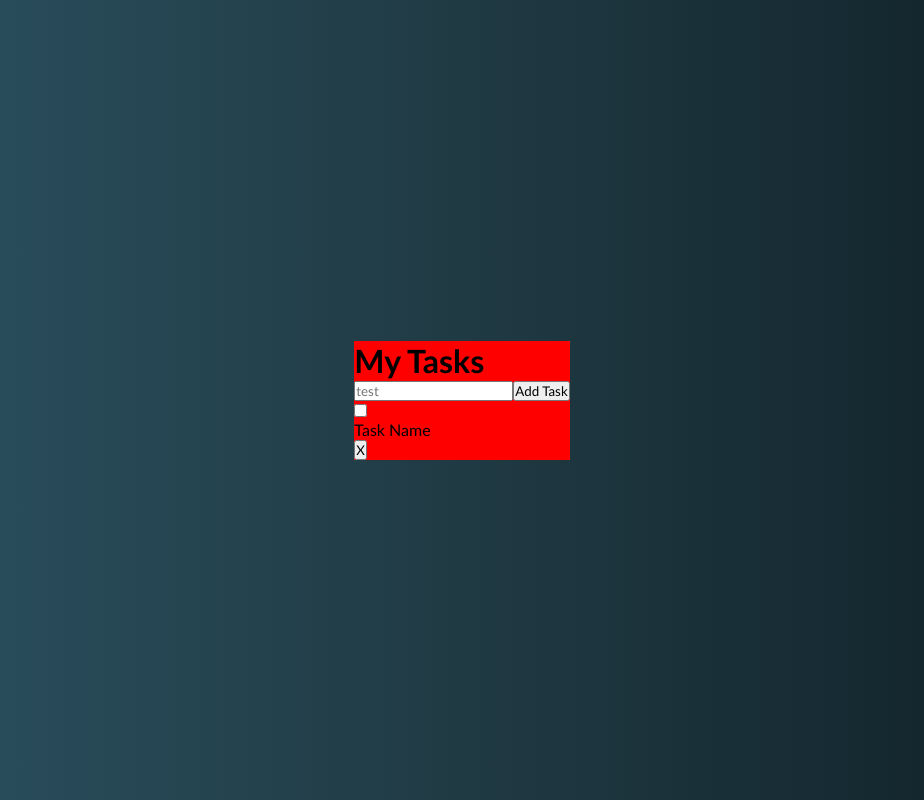
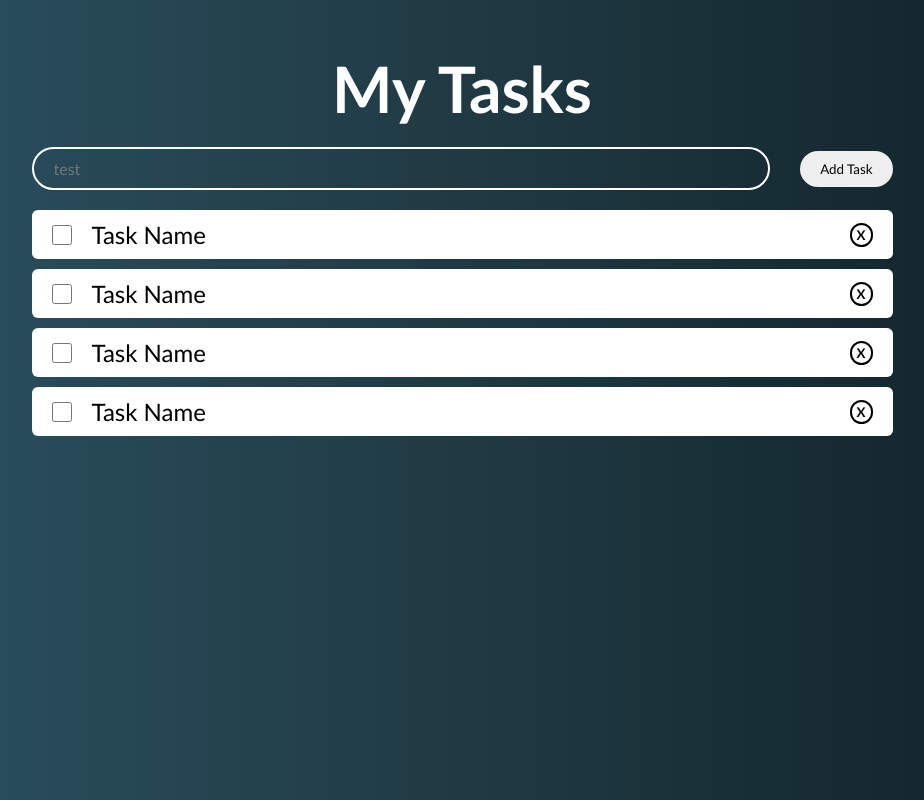
Before and after one commit to Chubina7/react_ToDoApp, a React (Create React App) app: page / in a window 1280 px wide. Shown: the whole page, without its empty margins (178-1102 px from the left). Built offline with nearby package versions, Linux system fonts and the light colour scheme.

Commit message:
structurised files and nests made

```diff
--- a/src/App.css
+++ b/src/App.css
@@ -1,3 +1,23 @@
-.app {
-  background-color: red;
+.mainContainer {
+  width: 100%;
+  display: flex;
+  justify-content: center;
+  align-items: center;
+  flex-direction: column;
+  gap: 20px;
 }
+@media screen and (min-width: 768px) {
+  .mainContainer {
+    max-width: 70%;
+    margin: 0 auto;
+  }
+}
+.heading {
+  color: white;
+  font-size: 64px;
+}
+@media screen and (max-width: 768px) {
+  .heading {
+    font-size: 32px;
+  }
+}
--- a/src/App.jsx
+++ b/src/App.jsx
@@ -1,22 +1,13 @@
-import './App.css';
+import "./App.css";
+import ListContainer from "./components/listContainer/ListContainer";
+import SearchBar from "./components/searchBar/SearchBar";
 
 export default function App() {
   return (
-    <div className="app">
-      <h1>My Tasks</h1>
-      <input type="text" placeholder='test' />
-      <button>Add Task</button>
-
-      <div>
-        <ul>
-          <li>
-            <input type="checkbox" name="done" />
-            <p>Task Name</p>
-            <button>X</button>
-          </li>
-        </ul>
-      </div>
-
+    <div className="mainContainer">
+      <h1 className="heading">My Tasks</h1>
+      <SearchBar />
+      <ListContainer />
     </div>
   );
 }
--- /dev/null
+++ b/src/components/listContainer/ListContainer.jsx
@@ -0,0 +1,16 @@
+import React from "react";
+import styles from "./listContainer.module.css";
+import ListItem from "../listItem/ListItem";
+
+export default function ListContainer() {
+  return (
+    <div className={styles.listContainer}>
+      <ul className={styles.listAllItems}>
+        <ListItem />
+        <ListItem />
+        <ListItem />
+        <ListItem />
+      </ul>
+    </div>
+  );
+}
--- /dev/null
+++ b/src/components/listContainer/listContainer.module.css
@@ -0,0 +1,12 @@
+.listContainer {
+  width: 100%;
+  height: fit-content;
+}
+
+.listAllItems {
+  display: flex;
+  justify-content: center;
+  align-items: center;
+  flex-direction: column;
+  gap: 10px;
+}
--- /dev/null
+++ b/src/components/listItem/ListItem.jsx
@@ -0,0 +1,17 @@
+import React from "react";
+import styles from "./ListItem.module.css";
+
+export default function ListItem() {
+  return (
+    <li className={styles.listItem}>
+      <div className={styles.listItemRightPart}>
+        <input
+          type="checkbox"
+          name="done"
+          className={styles.doneChekbox} />
+        <p className={styles.taskTitle}>Task Name</p>
+      </div>
+      <button className={styles.deleteBtn}>X</button>
+    </li>
+  );
+}
--- /dev/null
+++ b/src/components/listItem/ListItem.module.css
@@ -0,0 +1,32 @@
+.listItem {
+  width: 100%;
+  display: flex;
+  justify-content: space-between;
+  align-items: center;
+  border: none;
+  background-color: white;
+  padding: 10px 20px;
+  border-radius: 6px;
+}
+.listItemRightPart {
+  display: flex;
+  justify-content: center;
+  align-items: center;
+  gap: 20px;
+}
+.doneChekbox {
+  width: 20px;
+  height: 20px;
+}
+.taskTitle {
+  color: black;
+  font-size: 24px;
+}
+.deleteBtn {
+  background-color: transparent;
+  border: 2px solid black;
+  border-radius: 50px;
+  color: black;
+  font-weight: bold;
+  padding: 2px 5px;
+}
--- /dev/null
+++ b/src/components/searchBar/SearchBar.jsx
@@ -0,0 +1,11 @@
+import React from "react";
+import styles from "./SearchBar.module.css";
+
+export default function SearchBar() {
+  return (
+    <div className={styles.search}>
+      <input type="text" placeholder="test" className={styles.inputField} />
+      <button className={styles.inputBtn}>Add Task</button>
+    </div>
+  );
+}
--- /dev/null
+++ b/src/components/searchBar/SearchBar.module.css
@@ -0,0 +1,28 @@
+.search {
+  width: 100%;
+  display: flex;
+  justify-content: space-between;
+  align-items: center;
+  gap: 30px;
+}
+@media screen and (max-width: 768px) {
+  .search {
+    gap: 15px;
+  }
+}
+
+.inputField {
+  width: 100%;
+  padding: 10px 20px;
+  border: 2px solid white;
+  border-radius: 26px;
+  background-color: transparent;
+  font-size: 16px;
+}
+
+.inputBtn {
+  text-wrap: nowrap;
+  padding: 10px 20px;
+  border: none;
+  border-radius: 26px;
+}
--- a/src/index.css
+++ b/src/index.css
@@ -10,12 +10,7 @@ li {
 }
 
 body {
-  width: 100%;
-  height: 100vh;
-  display: flex;
-  justify-content: center;
-  align-items: center;
-  flex-direction: column;
+  padding: 50px 25px;
   background: #0f2027;
   background: -webkit-linear-gradient(
     to right,
```
